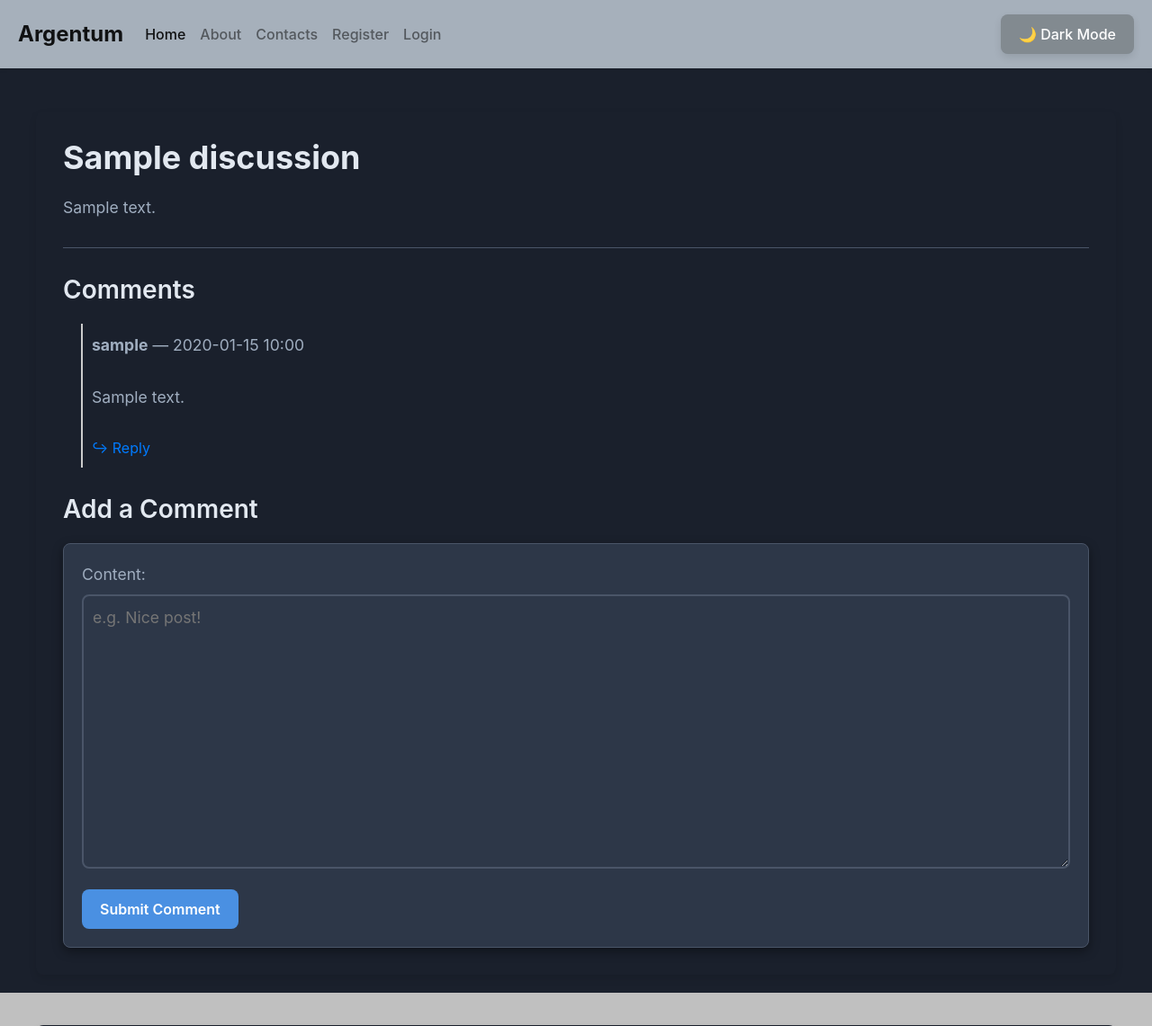
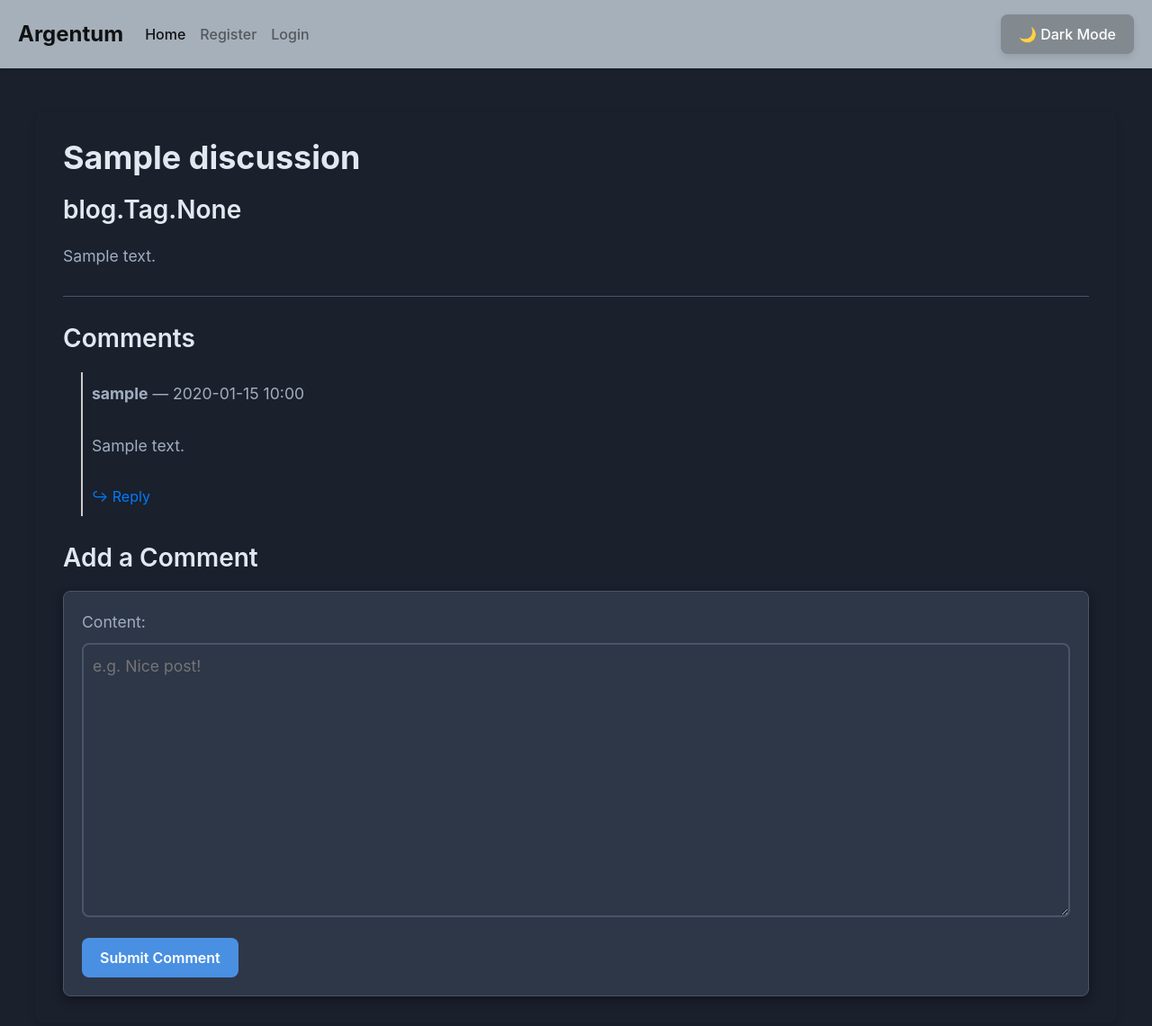
Before and after one commit to Sviat6239/Argentum, a Django app: page /discussion/1/ in a window 1280 px wide. Shown: the top 1141 px of the page at 90% size. Run offline with Django 5.2, Linux system fonts and the light colour scheme; tables that the repository leaves empty hold one stand-in row (values such as "Sample post"); some libraries are stand-ins or nearby versions.

Commit message:
Add files via upload

```diff
--- a/blog/forms.py
+++ b/blog/forms.py
@@ -56,4 +56,7 @@ class PostForm(forms.ModelForm):
 class DiscussionForm(forms.ModelForm):
     class Meta:
         model = Discussion
-        fields = ['tag', 'title', 'content']
+        fields = ['tags', 'title', 'content']
+        widgets = {
+            'tags': forms.SelectMultiple(),
+        }
--- a/blog/models.py
+++ b/blog/models.py
@@ -49,7 +49,7 @@ class Discussion(models.Model):
     title = models.CharField(max_length=320)
     hub = models.ForeignKey(Hub, on_delete=models.CASCADE, related_name='discussions')
     content = models.TextField()
-    tag = models.ManyToManyField(Tag, related_name='discussions', blank=True)
+    tags = models.ManyToManyField(Tag, related_name='discussions', blank=True)
     author = models.ForeignKey(settings.AUTH_USER_MODEL, on_delete=models.CASCADE, related_name='discussions')
     created_at = models.DateTimeField(default=timezone.now)
     votes = GenericRelation('Vote')
@@ -60,7 +60,7 @@ class Discussion(models.Model):
     class Meta:
         verbose_name = "Discussion"
         verbose_name_plural = "Discussions"
-        ordering = ['tag' ,'-created_at', 'title']
+        ordering = ['-created_at', 'title']
 
 class Post(models.Model):
     id = models.AutoField(primary_key=True, auto_created=True)
--- a/blog/views.py
+++ b/blog/views.py
@@ -227,6 +227,7 @@ def recent_activity_view(request):
     context = {
         'posts': posts,
         'hubs': last_hubs,
+        'discussions': Discussion.objects.filter(hub__in=last_hubs).order_by('-created_at')[:20],
     }
     return render(request, 'recent_activity.html', context)
 
@@ -246,12 +247,14 @@ def create_discussion_view(request, hub_id):
 
 @login_required
 def edit_discussion_view(request, pk):
-    discussion = get_object_or_404(Discussion, pk=pk, author=request.user)
+    discussion = get_object_or_404(Discussion, id=pk)
+    if request.user != discussion.author:
+        return redirect('hub_detail', hub_id=discussion.hub.id)
     if request.method == 'POST':
-        form = DiscussionForm(data=request.POST, instance=discussion)
+        form = DiscussionForm(request.POST, instance=discussion)
         if form.is_valid():
             form.save()
-            return redirect('discussion_detail', pk=discussion.pk)
+            return redirect('discussion_detail', discussion_id=discussion.id)
     else:
         form = DiscussionForm(instance=discussion)
     return render(request, 'edit_discussion.html', {'form': form, 'discussion': discussion})
@@ -262,7 +265,7 @@ def delete_discussion_view(request, pk):
     if request.method == 'POST':
         discussion.delete()
         return redirect('discussion_list')
-    return render(request, 'delete_discussion.html', {'discussion': discussion})
+    return render(request, 'confirm_action.html', {'discussion': discussion})
 
 def discussion_detail_view(request, pk):
     discussion = get_object_or_404(Discussion, pk=pk)
--- a/templates/base.html
+++ b/templates/base.html
@@ -22,12 +22,6 @@
             <ul class="navbar-nav">
                 <li class="nav-item active">
                     <a class="nav-link" href="/">Home <span class="sr-only">(current)</span></a>
-                </li>
-                <li class="nav-item">
-                    <a class="nav-link" href="/about/">About</a>
-                </li>
-                <li class="nav-item">
-                    <a class="nav-link" href="/contacts/">Contacts</a>
                 </li>
                 {% if user.is_authenticated %}
                 <li class="nav-item">
--- a/templates/discussion_detail.html
+++ b/templates/discussion_detail.html
@@ -106,7 +106,9 @@
 </style>
 
 <h2>{{ discussion.title }}</h2>
+<h3>{{ discussion.tags }}</h3>
 <p>{{ discussion.content }}</p>
+
 
 <hr>
 
```
